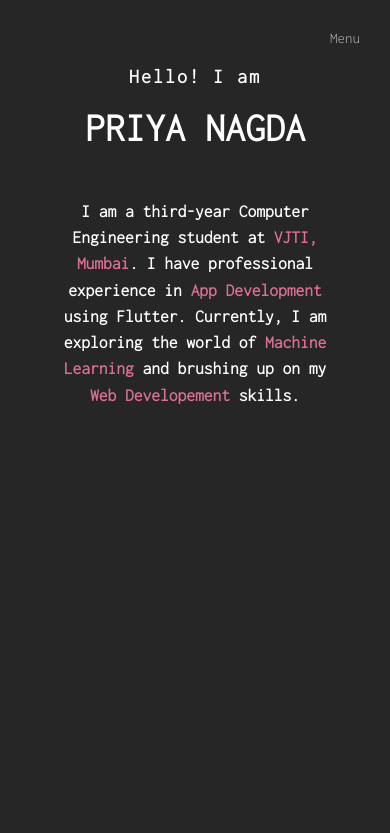
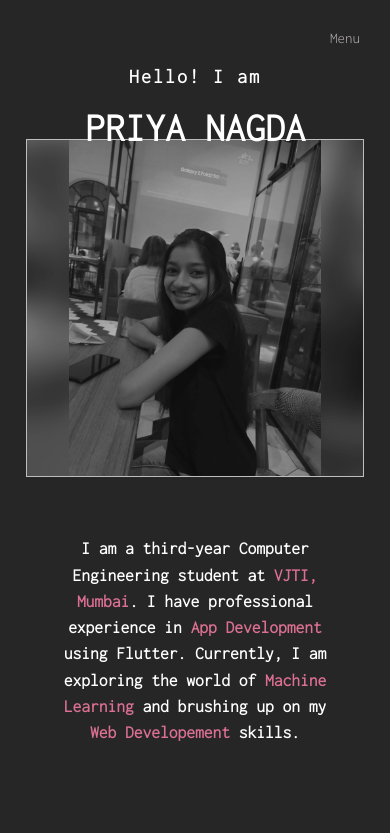
Before and after one commit to popcorn-del/React-potfolio, a React (Create React App) app: page / in a window 390 px wide. Shown: the top 833 px of the page. Built offline with nearby package versions, Linux system fonts and the light colour scheme.

Commit message:
UI fixes

```diff
--- a/public/index.html
+++ b/public/index.html
@@ -8,9 +8,9 @@
     <meta name="theme-color" content="#000000" />
     <meta
       name="description"
-      content="Web site created using create-react-app"
+      content="Priya Nagda"
     />
-    <link rel="apple-touch-icon" href="%PUBLIC_URL%/logo192.png" />
+    <link rel="apple-touch-icon" href="%PUBLIC_URL%/logo.jpeg" />
     <!--
       manifest.json provides metadata used when your web app is installed on a
       user's mobile device or desktop. See https://developers.google.com/web/fundamentals/web-app-manifest/
--- a/src/components/screens/Home.js
+++ b/src/components/screens/Home.js
@@ -1,17 +1,22 @@
 import React from 'react'
 import home from '../../assets/home.png'
+import home_mobile from '../../assets/home_mobile.jpg'
 import '../styles/Home.css'
 import About from './About'
 import Contact from './Contact'
 import Projects from './Projects'
 
 export default function Home() {
+    var image = home;
+    if (window.innerWidth <= 440) {
+        image = home_mobile;
+    }
     return (
         <React.Fragment>
             <div className='homeWrapper'>
                 <h1>Hello! I am</h1>
                 <span className='name'>Priya Nagda</span>
-                <img className='homeImage' src={home}></img>
+                <img className='homeImage' src={image}></img>
                 <p>I am a third-year Computer Engineering student at <span className='bits'>VJTI, Mumbai</span>. I have professional experience in <span className='bits'>App Development</span> using Flutter. Currently, I am exploring the world of <span className='bits'>Machine Learning</span> and brushing up on my <span className='bits'>Web Developement</span> skills.</p>
             </div>
             <About />
--- a/src/components/styles/Home.css
+++ b/src/components/styles/Home.css
@@ -3,7 +3,6 @@
   display: flex;
   flex-direction: column;
   align-items: center;
-  height: 90vh;
 }
 
 .homeImage {
@@ -82,7 +81,9 @@
 
 @media screen and (max-width: 440px) {
     .homeImage {
-        display: none;
+        /* display: none; */
+        transform: translateY(-5em);
+        margin-bottom: 0;
     }
 
     .homeWrapper h1, .homeWrapper span.name {
@@ -95,4 +96,19 @@
         margin-bottom: 0;
     }
 
+    .homeWrapper p{
+      margin-bottom: 2em;
+    }
+
+    .homeWrapper {
+      justify-content: flex-start;
+    }
+
 }
+
+@media screen and (min-width: 440px) {
+  .homeWrapper{
+    height: 90vh;
+
+  }
+}
--- a/src/components/styles/Projects.css
+++ b/src/components/styles/Projects.css
@@ -17,4 +17,5 @@
 .projectsPageTitle {
   text-align: center;
   margin-top: 2em;
+  color: palevioletred;
 }
```
Also changed, not shown: src/assets/home_mobile.jpg (added).
